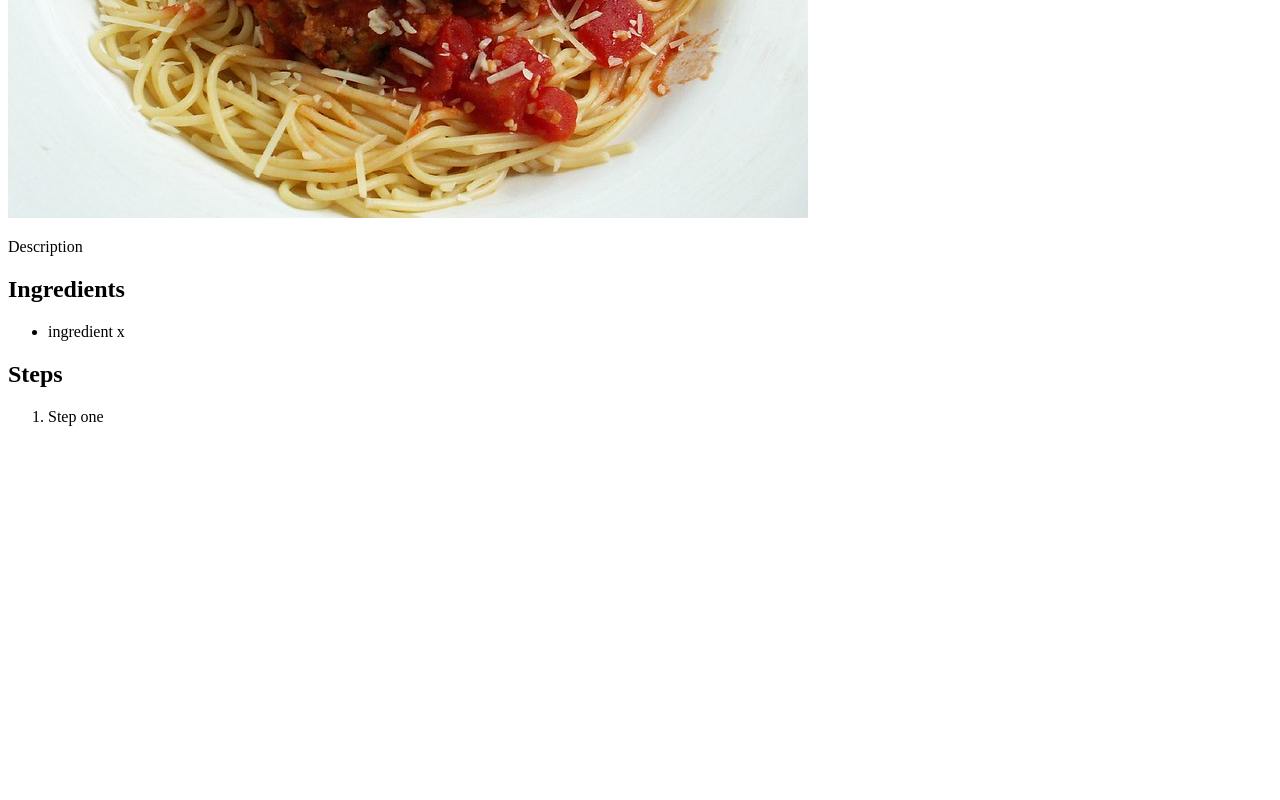
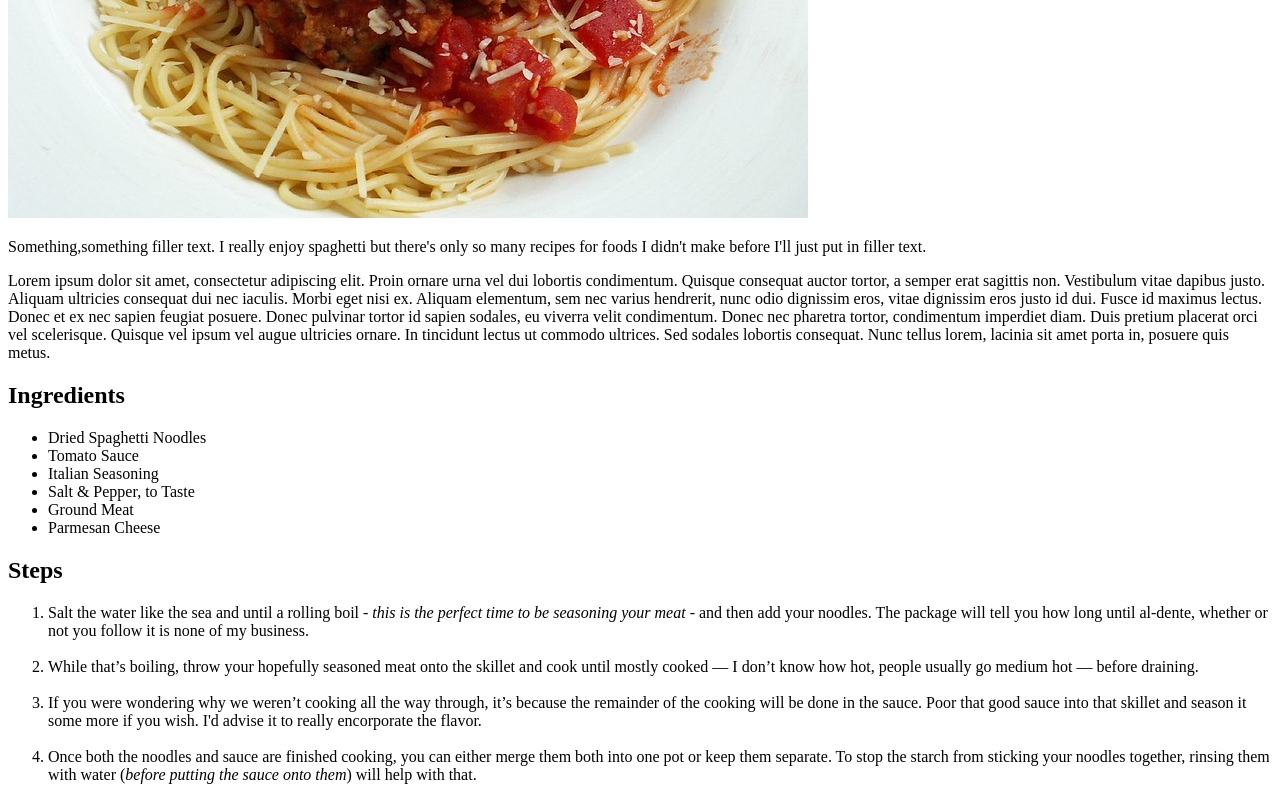
Before and after one commit to MxRoax/odin-recipes, a plain HTML site: page recipes/spaghetti.html in a window 1280 px wide. Shown: the part 524-1324 px from the top of the page. Before the commit the page ends 966 px from the top, so only its background shows below. Drawn offline with Linux system fonts and the light colour scheme.

Commit message:
Add text for placeholders

```diff
--- a/recipes/spaghetti.html
+++ b/recipes/spaghetti.html
@@ -16,16 +16,32 @@
         width="800">
 
 
-        <p>Description</p>
+        <p>Something,something filler text. I really enjoy spaghetti but there's only so many recipes for foods I didn't make before I'll just put in filler text.</p>
+
+        <p>Lorem ipsum dolor sit amet, consectetur adipiscing elit. Proin ornare urna vel dui lobortis condimentum. Quisque consequat auctor tortor, a semper erat sagittis non.
+            Vestibulum vitae dapibus justo. Aliquam ultricies consequat dui nec iaculis. Morbi eget nisi ex. Aliquam elementum, sem nec varius hendrerit, nunc odio dignissim eros, vitae dignissim eros justo id dui.
+            Fusce id maximus lectus. Donec et ex nec sapien feugiat posuere. Donec pulvinar tortor id sapien sodales, eu viverra velit condimentum. Donec nec pharetra tortor, condimentum imperdiet diam.
+            Duis pretium placerat orci vel scelerisque. Quisque vel ipsum vel augue ultricies ornare. In tincidunt lectus ut commodo ultrices. Sed sodales lobortis consequat. Nunc tellus lorem, lacinia sit amet porta in, posuere quis metus.</p>
 
         <h2>Ingredients</h2>
             <ul>
-                <li>ingredient x</li>
+                <li>Dried Spaghetti Noodles</li>
+                <li>Tomato Sauce</li>
+                <li>Italian Seasoning</li>
+                <li>Salt &amp; Pepper, to Taste</li>
+                <li>Ground Meat</li>
+                <li>Parmesan Cheese</li>
             </ul>
 
         <h2>Steps</h2>
             <ol>
-                <li>Step one</li>
+                <li>Salt the water like the sea and until a rolling boil - <em>this is the perfect time to be seasoning your meat</em> - and then add your noodles. The package will tell you how long until al-dente, whether or not you follow it is none of my business.</li>
+                <br>
+                <li>While that&rsquo;s boiling, throw your hopefully seasoned meat onto the skillet and cook until mostly cooked &mdash; I don&rsquo;t know how hot, people usually go medium hot &mdash; before draining.</li>
+                <br>
+                <li>If you were wondering why we weren&rsquo;t cooking all the way through, it&rsquo;s because the remainder of the cooking will be done in the sauce. Poor that good sauce into that skillet and season it some more if you wish. I'd advise it to really encorporate the flavor.</li>
+                <br>
+                <li>Once both the noodles and sauce are finished cooking, you can either merge them both into one pot or keep them separate. To stop the starch from sticking your noodles together, rinsing them with water (<em>before putting the sauce onto them</em>) will help with that.</li>
             </ol>
 
     </body>
```
